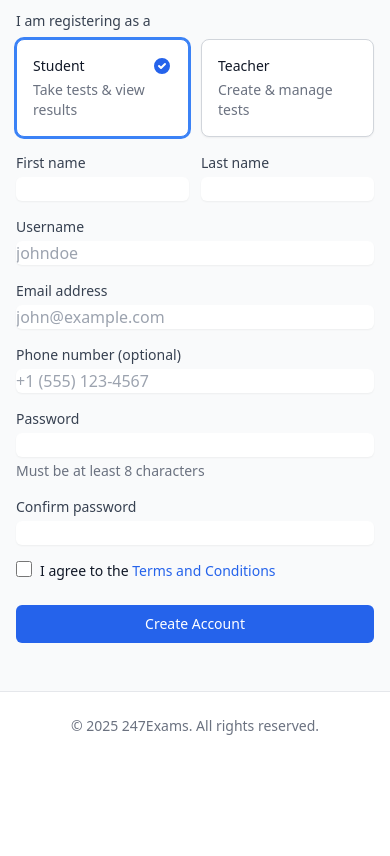
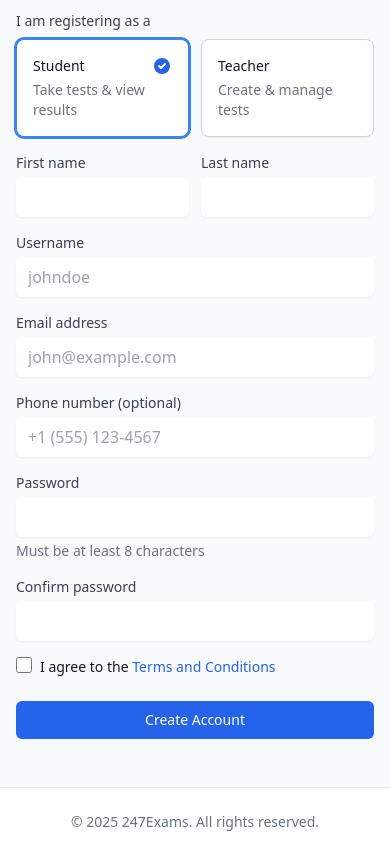
Before and after one commit to gauri1991/247examsdj, a Django app: template templates/users/register.html in a window 390 px wide. Shown: the part 222-1078 px from the top of the page. Before the commit the page ends 957 px from the top, so only its background shows below. Run offline with Django 3.2, Linux system fonts and the light colour scheme; the template is opened without the code that fills it, so the values that code supplies are empty; some libraries are stand-ins or nearby versions.

Commit message:
Fix: Standardize input field heights on register page
ISSUE:
- Input fields had inconsistent padding, not matching button height
- Poor visual alignment between form fields and submit button

FIX:
- Added px-3 py-2 padding to all input fields:
  - first_name, last_name (name fields)
  - username
  - email
  - phone
  - password
  - password2 (confirmation)
- Now all fields match the py-2 padding of "Create Account" button

RESULT:
- Professional, consistent form field heights
- Better visual alignment and user experience
- Matches button height for cohesive design

🤖 Generated with [Claude Code](https://claude.com/claude-code)

Co-Authored-By: Claude <noreply@anthropic.com>

```diff
--- a/templates/users/register.html
+++ b/templates/users/register.html
@@ -69,7 +69,7 @@
                             First name
                         </label>
                         <input type="text" name="first_name" id="id_first_name" required
-                               class="mt-1 focus:ring-primary-500 focus:border-primary-500 block w-full shadow-sm sm:text-sm border-gray-300 rounded-md">
+                               class="mt-1 px-3 py-2 focus:ring-primary-500 focus:border-primary-500 block w-full shadow-sm sm:text-sm border-gray-300 rounded-md">
                     </div>
 
                     <div>
@@ -77,7 +77,7 @@
                             Last name
                         </label>
                         <input type="text" name="last_name" id="id_last_name" required
-                               class="mt-1 focus:ring-primary-500 focus:border-primary-500 block w-full shadow-sm sm:text-sm border-gray-300 rounded-md">
+                               class="mt-1 px-3 py-2 focus:ring-primary-500 focus:border-primary-500 block w-full shadow-sm sm:text-sm border-gray-300 rounded-md">
                     </div>
                 </div>
 
@@ -87,7 +87,7 @@
                         Username
                     </label>
                     <input type="text" name="username" id="id_username" required
-                           class="mt-1 focus:ring-primary-500 focus:border-primary-500 block w-full shadow-sm sm:text-sm border-gray-300 rounded-md"
+                           class="mt-1 px-3 py-2 focus:ring-primary-500 focus:border-primary-500 block w-full shadow-sm sm:text-sm border-gray-300 rounded-md"
                            placeholder="johndoe">
                 </div>
 
@@ -97,7 +97,7 @@
                         Email address
                     </label>
                     <input type="email" name="email" id="id_email" required
-                           class="mt-1 focus:ring-primary-500 focus:border-primary-500 block w-full shadow-sm sm:text-sm border-gray-300 rounded-md"
+                           class="mt-1 px-3 py-2 focus:ring-primary-500 focus:border-primary-500 block w-full shadow-sm sm:text-sm border-gray-300 rounded-md"
                            placeholder="john@example.com">
                 </div>
 
@@ -107,7 +107,7 @@
                         Phone number (optional)
                     </label>
                     <input type="tel" name="phone" id="id_phone"
-                           class="mt-1 focus:ring-primary-500 focus:border-primary-500 block w-full shadow-sm sm:text-sm border-gray-300 rounded-md"
+                           class="mt-1 px-3 py-2 focus:ring-primary-500 focus:border-primary-500 block w-full shadow-sm sm:text-sm border-gray-300 rounded-md"
                            placeholder="+1 (555) 123-4567">
                 </div>
 
@@ -117,7 +117,7 @@
                         Password
                     </label>
                     <input type="password" name="password" id="id_password" required
-                           class="mt-1 focus:ring-primary-500 focus:border-primary-500 block w-full shadow-sm sm:text-sm border-gray-300 rounded-md"
+                           class="mt-1 px-3 py-2 focus:ring-primary-500 focus:border-primary-500 block w-full shadow-sm sm:text-sm border-gray-300 rounded-md"
                            minlength="8">
                     <p class="mt-1 text-sm text-gray-500">Must be at least 8 characters</p>
                 </div>
@@ -128,7 +128,7 @@
                         Confirm password
                     </label>
                     <input type="password" name="password2" id="id_password2" required
-                           class="mt-1 focus:ring-primary-500 focus:border-primary-500 block w-full shadow-sm sm:text-sm border-gray-300 rounded-md">
+                           class="mt-1 px-3 py-2 focus:ring-primary-500 focus:border-primary-500 block w-full shadow-sm sm:text-sm border-gray-300 rounded-md">
                 </div>
 
                 <!-- Terms -->
```
